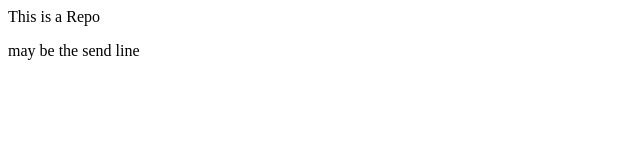
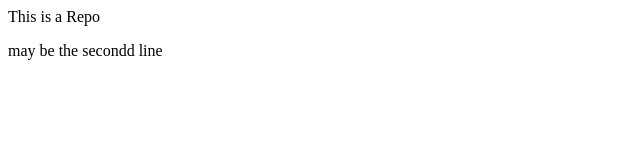
Before and after one commit to abdulsaleha/2nd-LocalRepo, a plain HTML site: page LocalRepo/index.html in a window 1280 px wide. Shown: the full height of the page, 0-640 px from the left. Drawn offline with Linux system fonts and the light colour scheme.

Commit message:
Update index.html
correcting the second line

```diff
--- a/LocalRepo/index.html
+++ b/LocalRepo/index.html
@@ -1,2 +1,2 @@
 <p>This is a Repo<p>
-    may be the send line
+    may be the secondd line
```
